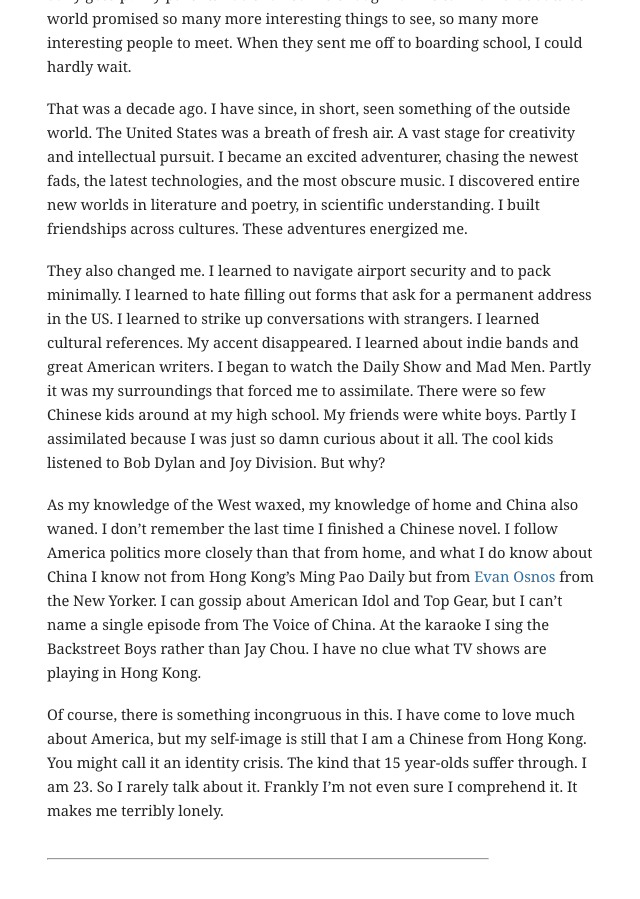
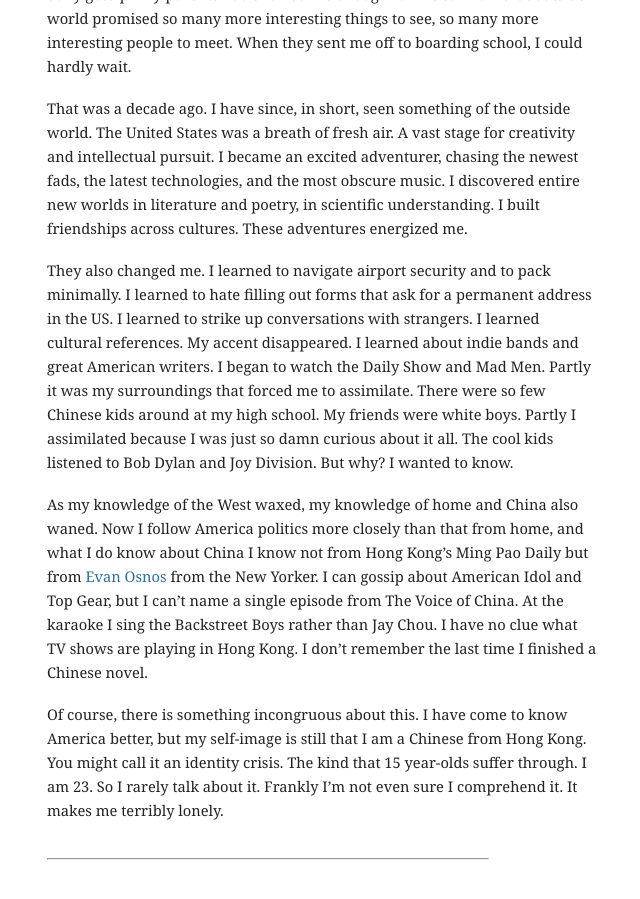
Before and after one commit to mbwong/mbwong.github.com, a Jekyll site: the page built from _posts/2013-07-14-home.md, in a window 1280 px wide and 900 px high, scrolled down 944 px. Shown: the whole window, without its empty margins (303-943 px from the left). Built offline with Jekyll 4.4.1, drawn with Linux system fonts in a browser that asks for light colours.

Commit message:
Update 2013-07-14-home.md

```diff
--- a/_posts/2013-07-14-home.md
+++ b/_posts/2013-07-14-home.md
@@ -22,13 +22,13 @@ Yet, I could not wait to get away. Hong Kong frustrated me a lot even as a kid--
 
 That was a decade ago. I have since, in short, seen something of the outside world. The United States was a breath of fresh air. A vast stage for creativity and intellectual pursuit. I became an excited adventurer, chasing the newest fads, the latest technologies, and the most obscure music. I discovered entire new worlds in literature and poetry, in scientific understanding. I built friendships across cultures. These adventures energized me.
 
-They also changed me. I learned to navigate airport security and to pack minimally. I learned to hate filling out forms that ask for a permanent address in the US. I learned to strike up conversations with strangers. I learned cultural references. My accent disappeared. I learned about indie bands and great American writers. I began to watch the Daily Show and Mad Men. Partly it was my surroundings that forced me to assimilate. There were so few Chinese kids around at my high school. My friends were white boys. Partly I assimilated because I was just so damn curious about it all. The cool kids listened to Bob Dylan and Joy Division. But why?
+They also changed me. I learned to navigate airport security and to pack minimally. I learned to hate filling out forms that ask for a permanent address in the US. I learned to strike up conversations with strangers. I learned cultural references. My accent disappeared. I learned about indie bands and great American writers. I began to watch the Daily Show and Mad Men. Partly it was my surroundings that forced me to assimilate. There were so few Chinese kids around at my high school. My friends were white boys. Partly I assimilated because I was just so damn curious about it all. The cool kids listened to Bob Dylan and Joy Division. But why? I wanted to know.
 
-As my knowledge of the West waxed, my knowledge of home and China also waned. I don't remember the last time I finished a Chinese novel. I follow America politics more closely than that from home, and what I do know about China I know not from Hong Kong's Ming Pao Daily but from [Evan Osnos][osnos] from the New Yorker. I can gossip about American Idol and Top Gear, but I can't name a single episode from The Voice of China. At the karaoke I sing the Backstreet Boys rather than Jay Chou. I have no clue what TV shows are playing in Hong Kong.
+As my knowledge of the West waxed, my knowledge of home and China also waned. Now I follow America politics more closely than that from home, and what I do know about China I know not from Hong Kong's Ming Pao Daily but from [Evan Osnos][osnos] from the New Yorker. I can gossip about American Idol and Top Gear, but I can't name a single episode from The Voice of China. At the karaoke I sing the Backstreet Boys rather than Jay Chou. I have no clue what TV shows are playing in Hong Kong. I don't remember the last time I finished a Chinese novel.
 
 [osnos]: http://www.newyorker.com/online/blogs/evanosnos
 
-Of course, there is something incongruous in this. I have come to love much about America, but my self-image is still that I am a Chinese from Hong Kong. You might call it an identity crisis. The kind that 15 year-olds suffer through. I am 23. So I rarely talk about it. Frankly I'm not even sure I comprehend it. It makes me terribly lonely.
+Of course, there is something incongruous about this. I have come to know America better, but my self-image is still that I am a Chinese from Hong Kong. You might call it an identity crisis. The kind that 15 year-olds suffer through. I am 23. So I rarely talk about it. Frankly I'm not even sure I comprehend it. It makes me terribly lonely.
 
 -----------------------------
 
```
